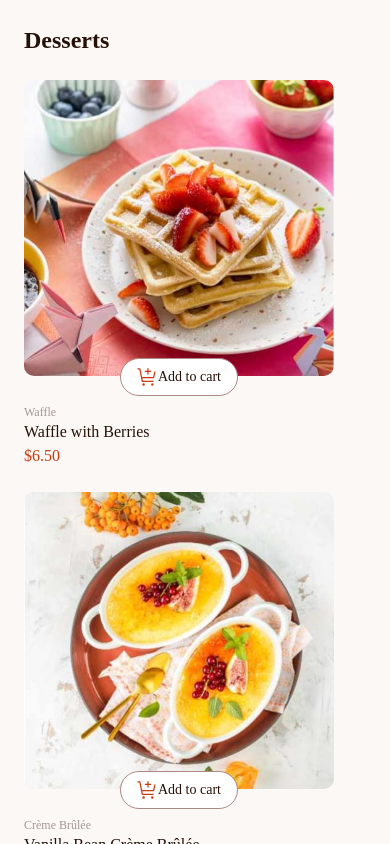
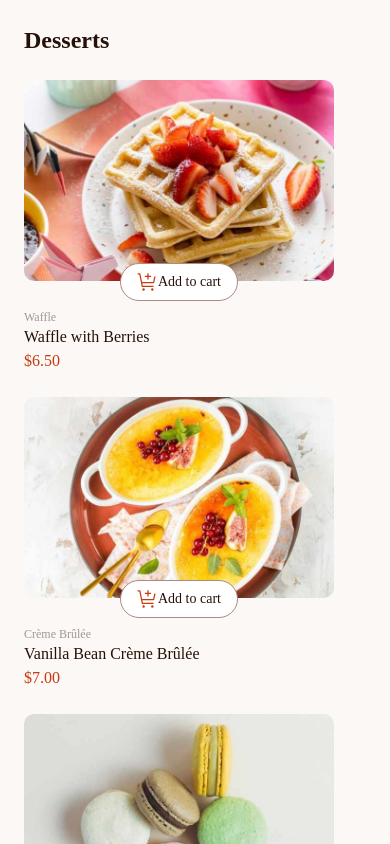
Before and after one commit to ippotheboxer/product-list-cart, a React (Vite) app: page / in a window 390 px wide. Shown: the top 844 px of the page. Built offline with nearby package versions, Linux system fonts and the light colour scheme; a web font is replaced by a local one.

Commit message:
Implement responsive images

```diff
--- a/public/data.json
+++ b/public/data.json
@@ -2,6 +2,7 @@
     {
         "id": 1,
        "image": {
+            "default": "./assets/images/image-waffle",
             "thumbnail": "./assets/images/image-waffle-thumbnail.jpg",
             "mobile": "./assets/images/image-waffle-mobile.jpg",
             "tablet": "./assets/images/image-waffle-tablet.jpg",
@@ -14,6 +15,7 @@
     {
         "id": 2,
         "image": {
+            "default": "./assets/images/image-creme-brulee",
             "thumbnail": "./assets/images/image-creme-brulee-thumbnail.jpg",
             "mobile": "./assets/images/image-creme-brulee-mobile.jpg",
             "tablet": "./assets/images/image-creme-brulee-tablet.jpg",
@@ -26,6 +28,7 @@
      {
         "id": 3,
         "image": {
+            "default": "./assets/images/image-macaron",
             "thumbnail": "./assets/images/image-macaron-thumbnail.jpg",
             "mobile": "./assets/images/image-macaron-mobile.jpg",
             "tablet": "./assets/images/image-macaron-tablet.jpg",
@@ -38,6 +41,7 @@
      {
         "id": 4,
         "image": {
+            "default": "./assets/images/image-tiramisu",
             "thumbnail": "./assets/images/image-tiramisu-thumbnail.jpg",
             "mobile": "./assets/images/image-tiramisu-mobile.jpg",
             "tablet": "./assets/images/image-tiramisu-tablet.jpg",
@@ -50,6 +54,7 @@
      {
         "id": 5,
         "image": {
+            "default": "./assets/images/image-baklava",
             "thumbnail": "./assets/images/image-baklava-thumbnail.jpg",
             "mobile": "./assets/images/image-baklava-mobile.jpg",
             "tablet": "./assets/images/image-baklava-tablet.jpg",
@@ -62,6 +67,7 @@
      {
         "id": 6,
         "image": {
+            "default": "./assets/images/image-meringue",
             "thumbnail": "./assets/images/image-meringue-thumbnail.jpg",
             "mobile": "./assets/images/image-meringue-mobile.jpg",
             "tablet": "./assets/images/image-meringue-tablet.jpg",
@@ -74,6 +80,7 @@
      {
         "id": 7,
         "image": {
+            "default": "./assets/images/image-cake",
             "thumbnail": "./assets/images/image-cake-thumbnail.jpg",
             "mobile": "./assets/images/image-cake-mobile.jpg",
             "tablet": "./assets/images/image-cake-tablet.jpg",
@@ -86,6 +93,7 @@
      {
         "id": 8,
         "image": {
+            "default": "./assets/images/image-brownie",
             "thumbnail": "./assets/images/image-brownie-thumbnail.jpg",
             "mobile": "./assets/images/image-brownie-mobile.jpg",
             "tablet": "./assets/images/image-brownie-tablet.jpg",
@@ -98,6 +106,7 @@
      {
         "id": 9,
         "image": {
+            "default": "./assets/images/image-panna-cotta",
             "thumbnail": "./assets/images/image-panna-cotta-thumbnail.jpg",
             "mobile": "./assets/images/image-panna-cotta-mobile.jpg",
             "tablet": "./assets/images/image-panna-cotta-tablet.jpg",
--- a/src/components/Products.jsx
+++ b/src/components/Products.jsx
@@ -2,7 +2,7 @@ import { useContext, useEffect, useState } from 'react';
 import { CartContext } from '../context/Cart';
 import useDesserts from "../Hooks/useDesserts";
 import Cart from './Cart'
-
+import ResponsiveImage from './ResponsiveImage';
 // Icons
 import addToCartIcon from "../assets/images/icon-add-to-cart.svg";
 import incrementQuantity from "../assets/images/icon-increment-quantity.svg";
@@ -12,6 +12,8 @@ export default function Products() {
     const {addToCart, removeFromCart, productInCart, speficicQuanitity} = useContext(CartContext);
     const desserts = useDesserts();
 
+
+
     return (
         <section className="flex justify-start content-center lg:content-start flex-col lg:flex-row self-start">
         <div className="grid lg:grid-cols-3 sm:grid-cols-1 lg:w-7/12 xl:w-6/12 w-full gap-6 pr-8 mr-8">
@@ -20,8 +22,7 @@ export default function Products() {
         desserts.map(product => (
         <div className='product grid' key={product.id} id={product.id}>
             <div className='relative grid'>
-                <img src={product.image.desktop}
-                className={productInCart(product) ? "image redBorder" : "image"} />
+                <ResponsiveImage imgFileName={product.image.default} activeImg={productInCart(product)} />
                 {
                 productInCart(product) ? (
                     <div className='incrementProduct'>
--- /dev/null
+++ b/src/components/ResponsiveImage.jsx
@@ -0,0 +1,10 @@
+export default function ResponsiveImage(props) {
+    let image = props.imgFileName;
+    return (
+      <picture>
+        <source srcSet={`${image}-tablet.jpg`} media="(min-width: 768px)"/>
+        <source srcSet={`${image}-desktop.jpg`} media="(min-width: 1024px)"/>
+        <img src={`${image}-mobile.jpg`} alt="Responsive image" className={props.activeImg ? "image redBorder" : "image"} />
+      </picture>
+    );
+   }
```
